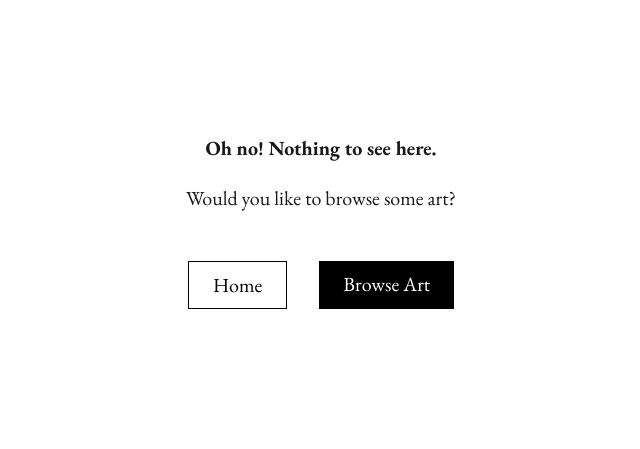
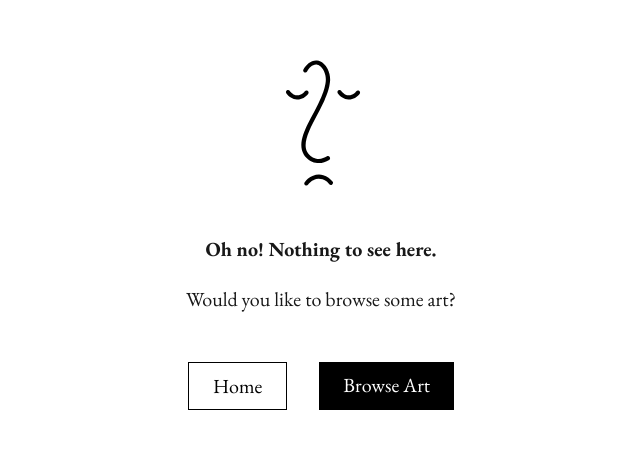
Before and after one commit to AngusMacrae/mattwritesart, a React (Create React App) app: page /buy/1 in a window 1280 px wide. Shown: the part 171-620 px from the top of the page, without its empty margins (319-959 px from the left). Built offline with nearby package versions, Linux system fonts and the light colour scheme.

Commit message:
Add logos to Error and Thankyou pages

```diff
--- a/src/components/App.css
+++ b/src/components/App.css
@@ -873,6 +873,13 @@ td {
   /* margin-bottom: clamp(1.5rem, 7vmin, 9rem); */
 }
 
+.thankyou img,
+.error img {
+  padding: 1rem;
+  margin: 0 auto;
+  width: 150px;
+}
+
 .footer {
   text-align: right;
   padding-top: 1rem;
--- a/src/pages/Error.js
+++ b/src/pages/Error.js
@@ -1,5 +1,6 @@
 import { Link } from 'react-router-dom';
 import usePageTitle from '../hooks/usePageTitle';
+import logoSad from '../assets/logo/mwa-logo-sad.svg';
 
 export default function Error() {
   usePageTitle('mattwritesart - Page Not Found');
@@ -8,6 +9,7 @@ export default function Error() {
     <>
       <main className='error'>
         <section className='container-thin hero-text flow'>
+          <img src={logoSad} alt='' />
           <p>
             <strong>Oh no! Nothing to see here.</strong>
           </p>
--- a/src/pages/Thankyou.js
+++ b/src/pages/Thankyou.js
@@ -1,5 +1,6 @@
 import { Link } from 'react-router-dom';
 import usePageTitle from '../hooks/usePageTitle';
+import logo from '../assets/logo/mwa-logo.svg';
 
 export default function Thankyou() {
   usePageTitle('mattwritesart - Thanks!');
@@ -8,6 +9,7 @@ export default function Thankyou() {
     <>
       <main className='thankyou'>
         <section className='container-thin hero-text flow'>
+          <img src={logo} alt='' />
           <p>
             <strong>Thanks for your enquiry!</strong>
           </p>
```
Also changed, not shown: src/assets/logo/mwa-logo-sad.svg (added), src/assets/logo/mwa-logo.svg (added).
